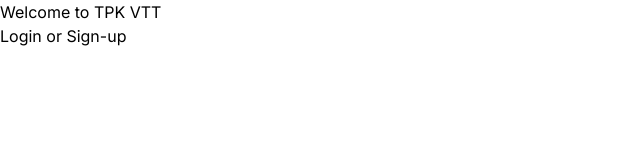
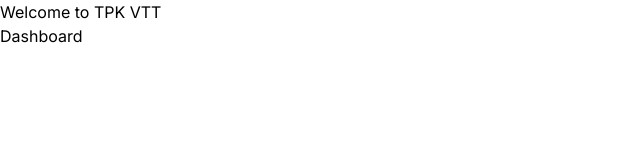
Before and after one commit to ckot/tpk-vtt, a Next.js app: page / in a window 1280 px wide. Shown: the top 160 px of the page, without its empty margins (0-640 px from the left). Built offline with nearby package versions, Linux system fonts and the light colour scheme; a web font is replaced by a local one.

Commit message:
removed content from the app generator

```diff
--- a/app/page.tsx
+++ b/app/page.tsx
@@ -1,5 +1,4 @@
-import Image from "next/image";
-// import styles from "./page.module.css";
+// import Image from "next/image";
 import Link from "next/link";
 
 export default function Home() {
@@ -9,95 +8,8 @@ export default function Home() {
         <h1>Welcome to TPK VTT</h1>
       </header>
       <div>
-        <Link href="/login">Login</Link> or <Link href="#">Sign-up</Link>
+        <Link href="/dashboard">Dashboard</Link>
       </div>
     </main>
-    //   <div className={styles.description}>
-    //     <p>
-    //       Get started by editing&nbsp;
-    //       <code className={styles.code}>app/page.tsx</code>
-    //     </p>
-    //     <div>
-    //       <a
-    //         href="https://vercel.com?utm_source=create-next-app&utm_medium=appdir-template&utm_campaign=create-next-app"
-    //         target="_blank"
-    //         rel="noopener noreferrer"
-    //       >
-    //         By{" "}
-    //         <Image
-    //           src="/vercel.svg"
-    //           alt="Vercel Logo"
-    //           className={styles.vercelLogo}
-    //           width={100}
-    //           height={24}
-    //           priority
-    //         />
-    //       </a>
-    //     </div>
-    //   </div>
-
-    //   <div className={styles.center}>
-    //     <Image
-    //       className={styles.logo}
-    //       src="/next.svg"
-    //       alt="Next.js Logo"
-    //       width={180}
-    //       height={37}
-    //       priority
-    //     />
-    //   </div>
-
-    //   <div className={styles.grid}>
-    //     <a
-    //       href="https://nextjs.org/docs?utm_source=create-next-app&utm_medium=appdir-template&utm_campaign=create-next-app"
-    //       className={styles.card}
-    //       target="_blank"
-    //       rel="noopener noreferrer"
-    //     >
-    //       <h2>
-    //         Docs <span>-&gt;</span>
-    //       </h2>
-    //       <p>Find in-depth information about Next.js features and API.</p>
-    //     </a>
-
-    //     <a
-    //       href="https://nextjs.org/learn?utm_source=create-next-app&utm_medium=appdir-template&utm_campaign=create-next-app"
-    //       className={styles.card}
-    //       target="_blank"
-    //       rel="noopener noreferrer"
-    //     >
-    //       <h2>
-    //         Learn <span>-&gt;</span>
-    //       </h2>
-    //       <p>Learn about Next.js in an interactive course with&nbsp;quizzes!</p>
-    //     </a>
-
-    //     <a
-    //       href="https://vercel.com/templates?framework=next.js&utm_source=create-next-app&utm_medium=appdir-template&utm_campaign=create-next-app"
-    //       className={styles.card}
-    //       target="_blank"
-    //       rel="noopener noreferrer"
-    //     >
-    //       <h2>
-    //         Templates <span>-&gt;</span>
-    //       </h2>
-    //       <p>Explore starter templates for Next.js.</p>
-    //     </a>
-
-    //     <a
-    //       href="https://vercel.com/new?utm_source=create-next-app&utm_medium=appdir-template&utm_campaign=create-next-app"
-    //       className={styles.card}
-    //       target="_blank"
-    //       rel="noopener noreferrer"
-    //     >
-    //       <h2>
-    //         Deploy <span>-&gt;</span>
-    //       </h2>
-    //       <p>
-    //         Instantly deploy your Next.js site to a shareable URL with Vercel.
-    //       </p>
-    //     </a>
-    //   </div>
-    // </main>
   );
 }
```
